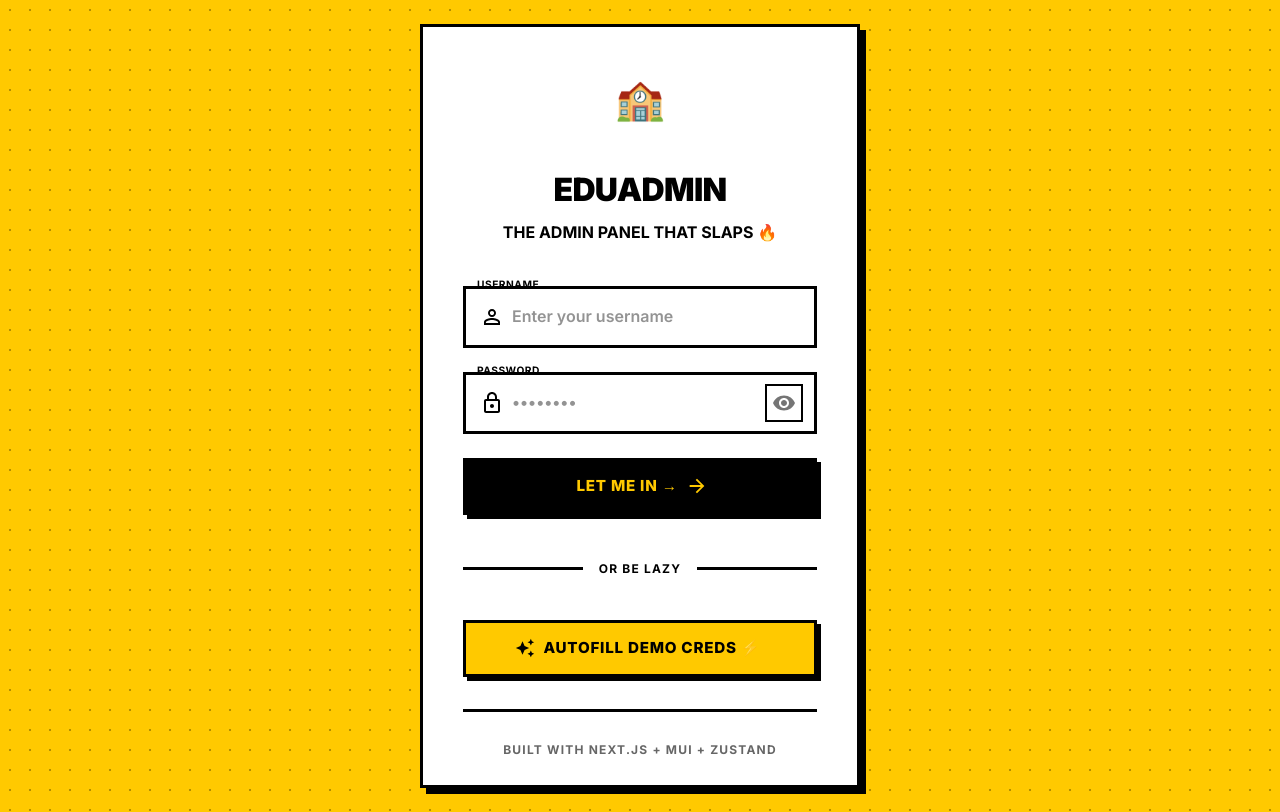
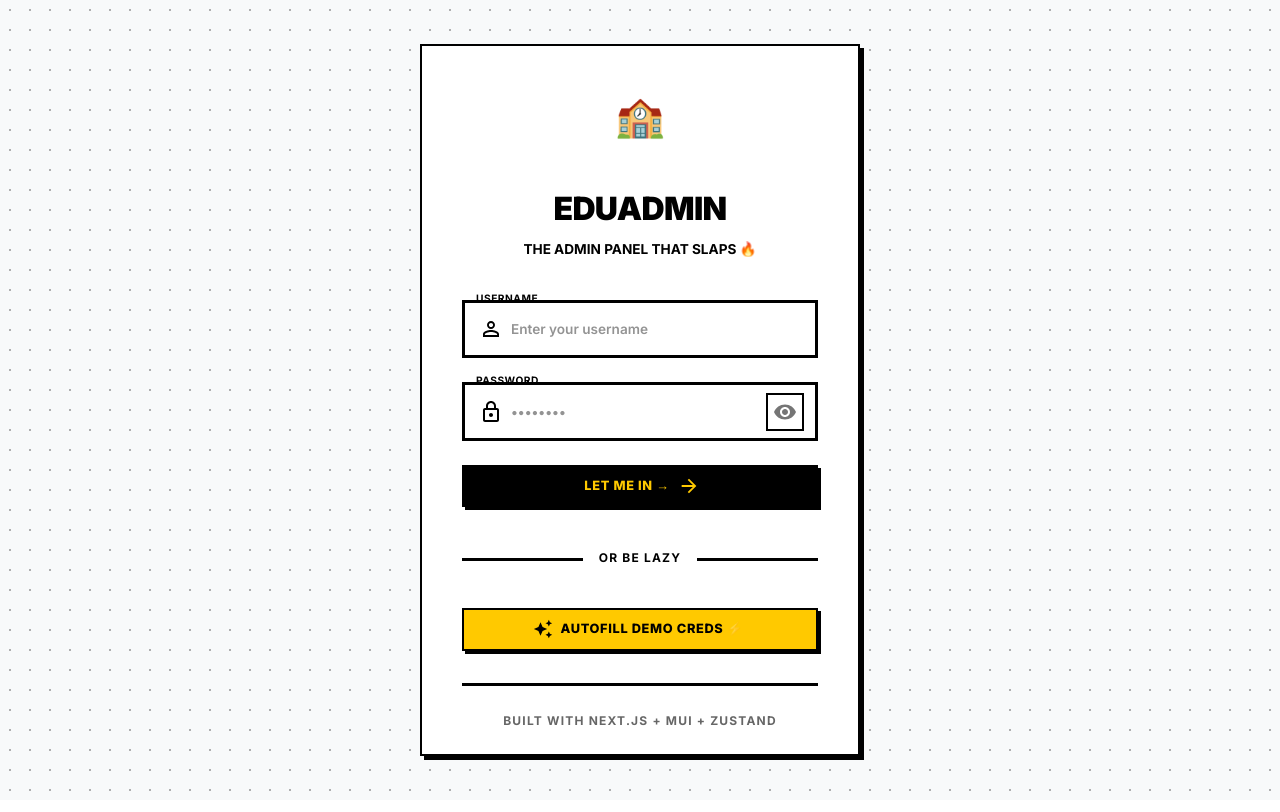
Before and after one commit to zeridexcom/eduadmin, a Next.js app: page /login in a window 1280 px wide. Built offline with nearby package versions, Linux system fonts and the light colour scheme; no server answers.

Commit message:
Refine UI: white background, smaller fonts, more compact design

```diff
--- a/src/app/dashboard/layout.js
+++ b/src/app/dashboard/layout.js
@@ -215,7 +215,7 @@ export default function DashboardLayout({ children }) {
     );
 
     return (
-        <Box sx={{ display: 'flex', minHeight: '100vh', bgcolor: '#FFC900' }}>
+        <Box sx={{ display: 'flex', minHeight: '100vh', bgcolor: '#F8F9FA' }}>
             {/* AppBar */}
             <AppBar
                 position="fixed"
--- a/src/app/login/page.js
+++ b/src/app/login/page.js
@@ -87,7 +87,7 @@ export default function LoginPage() {
 
     if (status === 'loading') {
         return (
-            <Box sx={{ display: 'flex', justifyContent: 'center', alignItems: 'center', minHeight: '100vh', bgcolor: '#FFC900' }}>
+            <Box sx={{ display: 'flex', justifyContent: 'center', alignItems: 'center', minHeight: '100vh', bgcolor: '#F8F9FA' }}>
                 <Box className="brutal-loader" />
             </Box>
         );
@@ -101,7 +101,7 @@ export default function LoginPage() {
                 alignItems: 'center',
                 justifyContent: 'center',
                 p: 3,
-                bgcolor: '#FFC900',
+                bgcolor: '#F8F9FA',
                 position: 'relative',
             }}
         >
--- a/src/theme/theme.js
+++ b/src/theme/theme.js
@@ -42,7 +42,7 @@ const theme = createTheme({
       contrastText: '#FFFFFF',
     },
     background: {
-      default: '#FFC900', // BOLD YELLOW BACKGROUND
+      default: '#FFFFFF', // Clean white background
       paper: '#FFFFFF',
     },
     text: {
@@ -55,43 +55,43 @@ const theme = createTheme({
   typography: {
     fontFamily: '"Inter", "Helvetica Neue", Arial, sans-serif',
     h1: {
-      fontSize: '2.5rem',
+      fontSize: '1.6rem',
       fontWeight: 900,
       letterSpacing: '-0.02em',
       textTransform: 'uppercase',
     },
     h2: {
-      fontSize: '2rem',
+      fontSize: '1.3rem',
       fontWeight: 900,
       letterSpacing: '-0.01em',
       textTransform: 'uppercase',
     },
     h3: {
-      fontSize: '1.5rem',
+      fontSize: '1.1rem',
       fontWeight: 800,
       letterSpacing: '-0.01em',
     },
     h4: {
-      fontSize: '1.25rem',
+      fontSize: '0.95rem',
       fontWeight: 800,
     },
     h5: {
-      fontSize: '1.1rem',
+      fontSize: '0.85rem',
       fontWeight: 700,
     },
     h6: {
-      fontSize: '1rem',
+      fontSize: '0.8rem',
       fontWeight: 700,
     },
     body1: {
-      fontSize: '1rem',
+      fontSize: '0.85rem',
       fontWeight: 500,
-      lineHeight: 1.6,
+      lineHeight: 1.5,
     },
     body2: {
-      fontSize: '0.9rem',
+      fontSize: '0.8rem',
       fontWeight: 500,
-      lineHeight: 1.5,
+      lineHeight: 1.4,
     },
     caption: {
       fontSize: '0.75rem',
@@ -139,7 +139,7 @@ const theme = createTheme({
     MuiCssBaseline: {
       styleOverrides: {
         body: {
-          backgroundColor: '#FFC900',
+          backgroundColor: '#FFFFFF',
           color: '#000000',
         },
       },
@@ -148,11 +148,11 @@ const theme = createTheme({
       styleOverrides: {
         root: {
           borderRadius: 0,
-          padding: '12px 24px',
-          fontSize: '0.95rem',
+          padding: '8px 16px',
+          fontSize: '0.8rem',
           fontWeight: 800,
-          border: '3px solid #000',
-          boxShadow: '4px 4px 0 #000',
+          border: '2px solid #000',
+          boxShadow: '3px 3px 0 #000',
           transition: 'all 0.15s ease',
           '&:hover': {
             transform: 'translate(-2px, -2px)',
@@ -183,13 +183,13 @@ const theme = createTheme({
       styleOverrides: {
         root: {
           borderRadius: 0,
-          border: '3px solid #000',
-          boxShadow: '6px 6px 0 #000',
+          border: '2px solid #000',
+          boxShadow: '4px 4px 0 #000',
           backgroundColor: '#FFFFFF',
           transition: 'all 0.15s ease',
           '&:hover': {
-            transform: 'translate(-3px, -3px)',
-            boxShadow: '9px 9px 0 #000',
+            transform: 'translate(-2px, -2px)',
+            boxShadow: '6px 6px 0 #000',
           },
         },
       },
```
